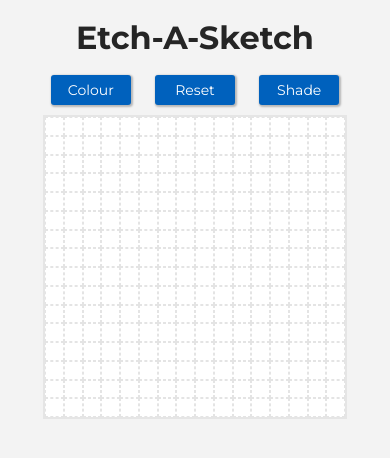
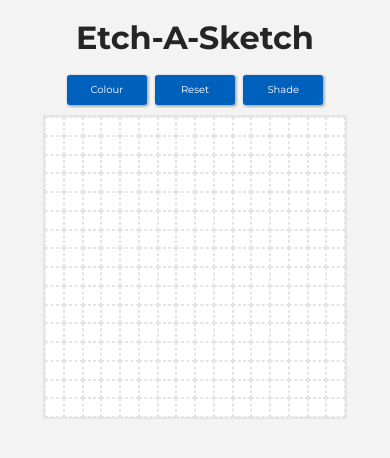
Before and after one commit to aderose/etch-a-sketch, a plain HTML site: page index.html in a window 390 px wide. Drawn offline with Linux system fonts and the light colour scheme.

Commit message:
Correct button sizing on mobile

```diff
--- a/style.css
+++ b/style.css
@@ -40,9 +40,9 @@ h1 {
   color: inherit;
   width: 80px;
   height: 30px;
-  font-size: 14px;
+  font-size: 10px;
   line-height: 20px;
-  margin: 0 10px 10px 10px;
+  margin: 0 2px 10px 2px;
   background-color: rgb(0, 97, 189);
   color: white;
   cursor: pointer;
@@ -63,6 +63,7 @@ h1 {
 
   .btn {
     width: 120px;
+    font-size: 14px;
   }
 
   .container {
```
